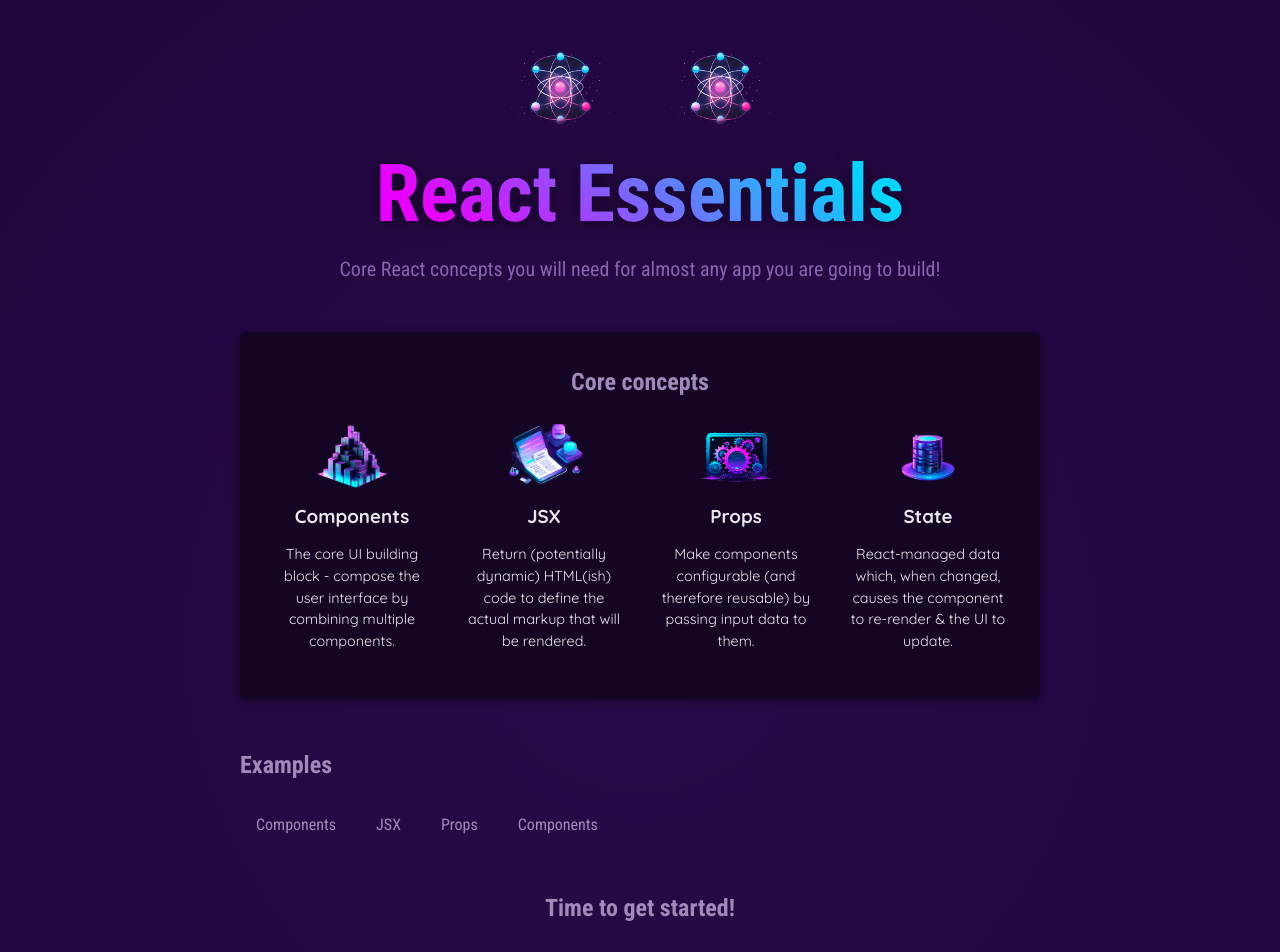
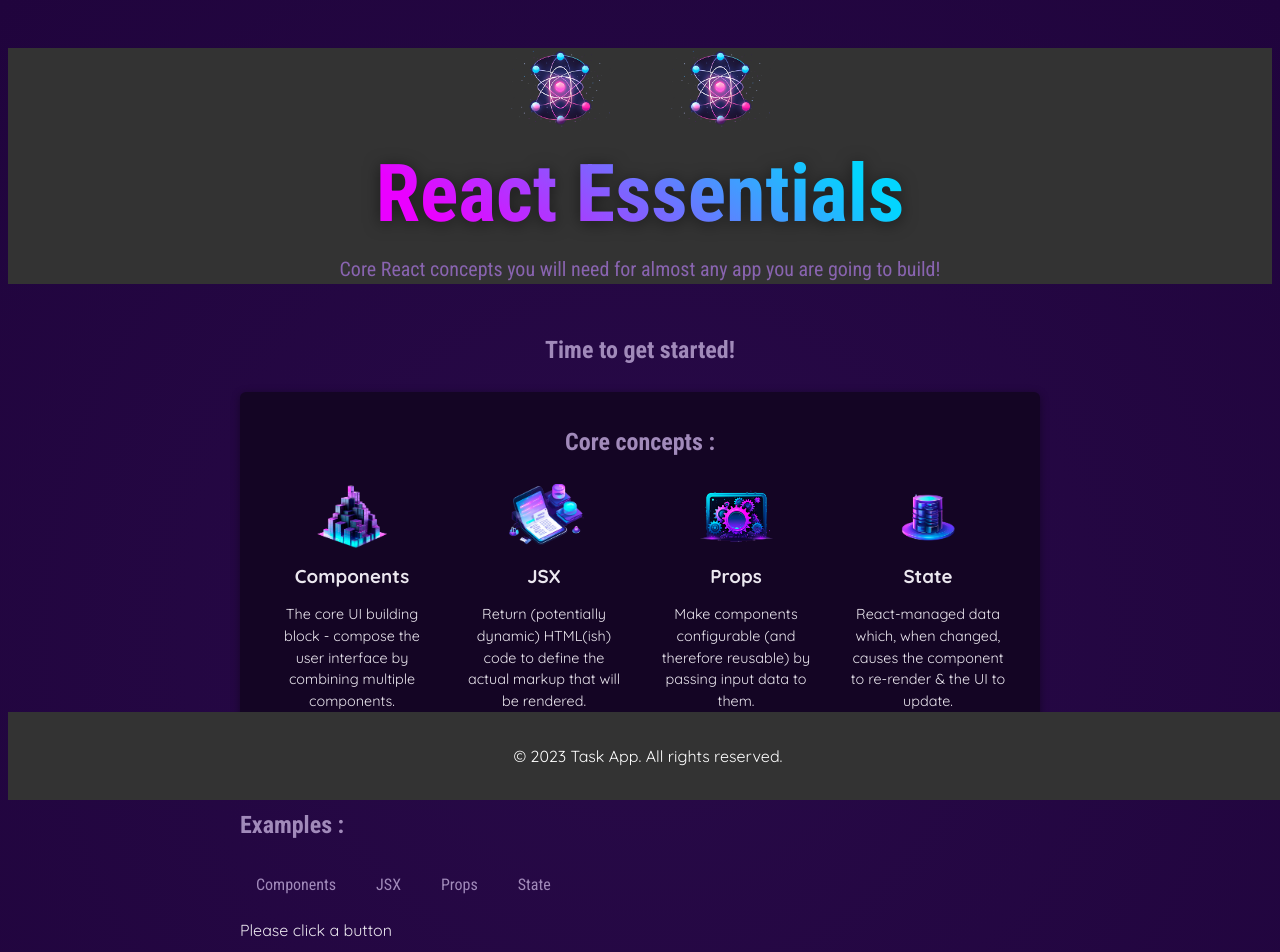
Before and after one commit to BalascanGabriel/TaskApp-React-Frontend, a React (Vite) app: page / in a window 1280 px wide. Shown: the top 952 px of the page. Built offline with nearby package versions, Linux system fonts and the light colour scheme.

Commit message:
More components and concepts

```diff
--- a/src/App.jsx
+++ b/src/App.jsx
@@ -2,46 +2,50 @@
 
 import { CORE_CONCEPTS } from './data'
 import Header from './components/Header/Header'
+import Footer from './components/Footer/Footer';
 import CoreConcept from './components/CoreConcept/CoreConcept';
-import TabButton from './components/TabButton';
+import TabButton from './components/TabButton/TabButton';
 
 function App() {
+
+  let tabContent = 'Please click a button'
+
+  function handleSelect(selectedButton) {
+    tabContent = selectedButton
+    console.log(selectedButton)
+  }
+
+
   return (
     <div>
       <Header />
 
       <main>
+        <h2>Time to get started!</h2>
+
         <section id="core-concepts">
-          <h2>Core concepts</h2>
+          <h2>Core concepts : </h2>
           <ul>
             <CoreConcept {...CORE_CONCEPTS[0]} />
             <CoreConcept {...CORE_CONCEPTS[1]} />
-            <CoreConcept
-              title={CORE_CONCEPTS[2].title}
-              description={CORE_CONCEPTS[2].description}
-              image={CORE_CONCEPTS[2].image}
-            />
-            <CoreConcept
-              title={CORE_CONCEPTS[3].title}
-              description={CORE_CONCEPTS[3].description}
-              image={CORE_CONCEPTS[3].image}
-            />
+            <CoreConcept {...CORE_CONCEPTS[2]} />
+            <CoreConcept {...CORE_CONCEPTS[3]} />
           </ul>
         </section>
 
         <section id="examples">
-          <h2>Examples</h2>
+          <h2>Examples : </h2>
+          <menu>
+            <TabButton onSelect={() => handleSelect('components')}>Components</TabButton>
+            <TabButton onSelect={() => handleSelect('JSX')}>JSX</TabButton>
+            <TabButton onSelect={() => handleSelect('props')}>Props</TabButton>
+            <TabButton onSelect={() => handleSelect('state')}>State</TabButton>
+          </menu>
+          {tabContent}
+        </section>
+      </main>
 
-          <menu>
-            <TabButton>Components</TabButton>
-            <TabButton>JSX</TabButton>
-            <TabButton>Props</TabButton>
-            <TabButton>Components</TabButton>
-          </menu>
-
-        </section>
-        <h2>Time to get started!</h2>
-      </main>
+      <Footer />
     </div>
   );
 }
--- a/src/components/CoreConcept/CoreConcept.css
+++ b/src/components/CoreConcept/CoreConcept.css
@@ -1,4 +1,3 @@
-
 #core-concepts ul {
   list-style: none;
   padding: 0;
--- a/src/components/CoreConcept/CoreConcept.jsx
+++ b/src/components/CoreConcept/CoreConcept.jsx
@@ -1,11 +1,23 @@
 import './CoreConcept.css'
 
-export default function CoreConcept(props) {
-    return (
-      <li>
-        <img src={props.image} alt={props.title} />
-        <h3>{props.title}</h3>
-        <p>{props.description}</p>
-      </li>
-    )
-  }
+// export default function CoreConcept(props) {
+//   return (
+//     <li>
+//       <img src={props.image} alt={props.title} />
+//       <h3>{props.title}</h3>
+//       <p>{props.description}</p>
+//     </li>
+//   )
+// }
+
+//sau alta structura
+//Folosind destructurare se iau din data.js fix fieldurile care sunt necesare intre {}
+export default function CoreConcept({ image, title, description }) {
+  return (
+    <li>
+      <img src={image} alt={title} />
+      <h3>{title}</h3>
+      <p>{description}</p>
+    </li>
+  )
+}
--- /dev/null
+++ b/src/components/Footer/Footer.css
@@ -0,0 +1,11 @@
+/* styles/Footer.css */
+
+footer {
+    position: fixed;
+    bottom: 0;
+    width: 100%;
+    padding: 1rem;
+    background-color: #333;
+    color: white;
+    text-align: center;
+  }
--- /dev/null
+++ b/src/components/Footer/Footer.jsx
@@ -0,0 +1,12 @@
+import React from 'react';
+import './Footer.css'
+
+function Footer() {
+  return (
+    <footer>
+      <p>© 2023 Task App. All rights reserved.</p>
+    </footer>
+  );
+}
+
+export default Footer;
--- a/src/components/Header/Header.css
+++ b/src/components/Header/Header.css
@@ -1,6 +1,7 @@
 header {
   text-align: center;
   margin: 3rem 0;
+  background-color: #333;
 }
 
 header img {
--- a/src/components/TabButton.jsx
+++ /dev/null
@@ -1,5 +0,0 @@
-export default function TabButton({children}){
-    return (
-        <li><button>{children}</button></li>
-    )
-}
--- /dev/null
+++ b/src/components/TabButton/TabButton.jsx
@@ -0,0 +1,11 @@
+// export default function TabButton(props){
+//     /* props.children se refera fix la ce este intre opening si closing tag */
+//     return <li><button>{props.children}</button></li>
+// }
+
+/* Sau asa tot prin destructurare direct */
+
+export default function TabButton({ children, onSelect }) {
+
+    return <li><button onClick={onSelect}>{children}</button></li>
+}
```
Also changed, not shown: src/components/TabButton/TabButton.css (added). Lines whose indentation alone changed are shown as unchanged.
